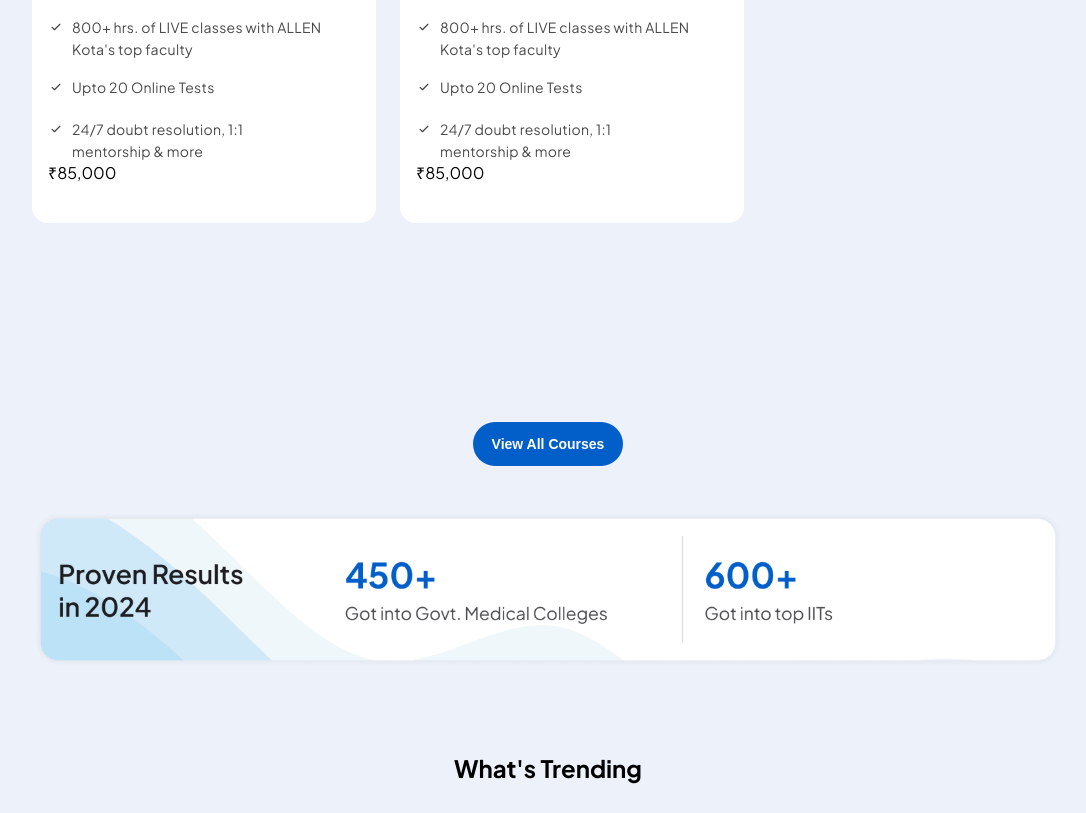
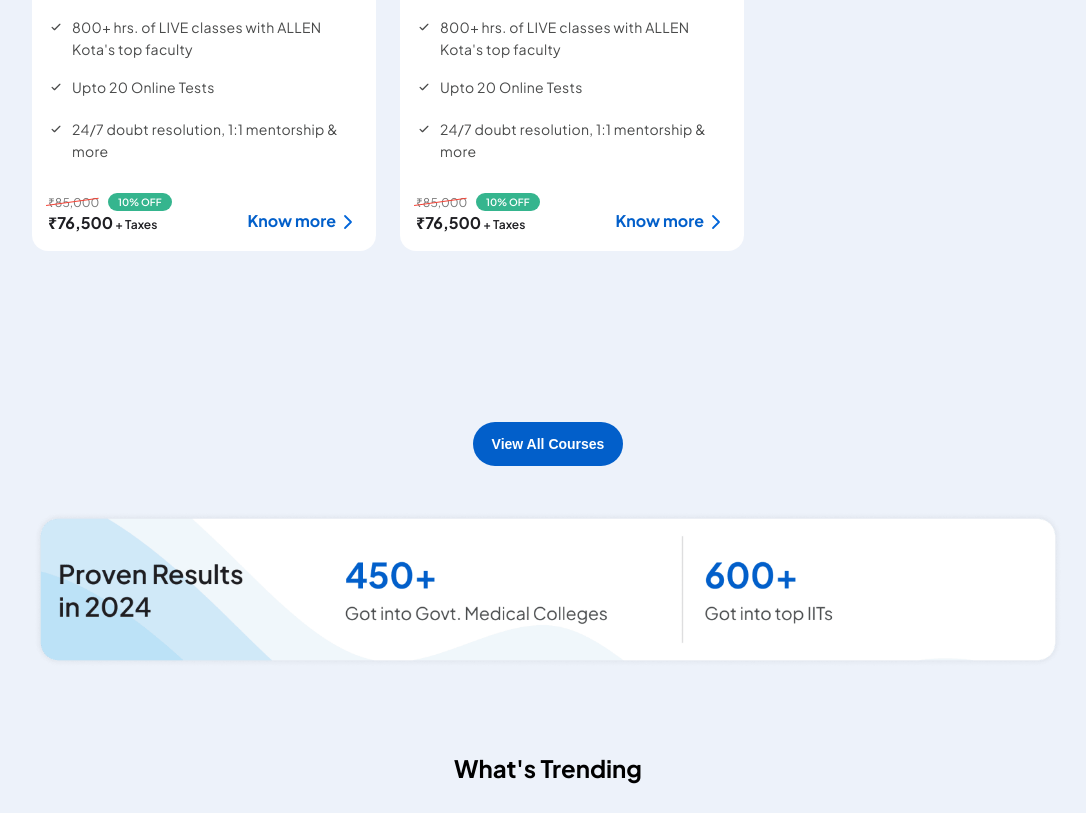
Before and after one commit to 22Arjun/Allen, a React (Vite) app: page / in a window 1280 px wide. Shown: the part 1282-2095 px from the top of the page, without its empty margins (92-1178 px from the left). Built offline with nearby package versions, Linux system fonts and the light colour scheme; a web font is replaced by a local one.

Commit message:
finishing positioning the Trending Courses Card"

```diff
--- a/src/components/BatchSelect.jsx
+++ b/src/components/BatchSelect.jsx
@@ -2,7 +2,7 @@ import React from 'react'
 
 export const BatchSelect = () => {
   return (
-    <div style={{width: '312px', height: '292.5px', padding: '1rem', position: 'relative', backgroundColor: 'white', borderRadius: '1rem'}}>
+    <div style={{width: '312px', height: '320.5px', padding: '1rem', position: 'relative', backgroundColor: 'white', borderRadius: '1rem'}}>
         <span style={{backgroundColor: '#F66A05', display: 'block', position: 'absolute', top: '1rem', right: '-.5rem', padding: '.25rem .75rem .25rem .625rem', color: 'white', lineHeight: '.875rem', borderTopRightRadius: '.375rem', borderTopLeftRadius: '.75rem', borderBottomLeftRadius: '.75rem'}}>
             <div style={{fontSize: '10px', fontWeight: '700', position: 'relative'}}>FINAL CHANCE: 10% OFF
                 <div style={{position: 'absolute', width: '0', height: '0', right: '-.75rem', bottom: '-.75rem', opacity: '.5', borderRight: '8px solid transparent', borderLeft: '8px solid transparent', borderTop: '8px solid #f66A05', transform: 'translate(2px, -2px) rotate(135deg) scale(0.72)'}}></div>
@@ -19,21 +19,21 @@ export const BatchSelect = () => {
             </div>
             <p style={{lineHeight: '1.5rem', marginTop: '0.75rem', fontWeight: 600, fontSize: '1rem', marginBottom: '0'}}>Nurture Online Courses</p>
             <p style={{fontSize: '.875rem', color: '#494a4a', fontWeight: 400, lineHeight: '1.375rem', margin: '4px 0 0 '}}>Target 2028</p>
-            <div style={{margin: '16px 0 0', display: 'flex', gap: '8px', paddingRight: '38px'}}>
+            <div style={{margin: '16px 0 0', display: 'flex', gap: '8px', paddingRight: '22px'}}>
                 <div>
                     <svg fill="none" height="22" viewBox="0 0 16 16" width="16" xmlns="http://www.w3.org/2000/svg"><mask height="22" id="mask0_7026_59778" maskUnits="userSpaceOnUse" width="16" x="0" y="0" style={{maskType: 'alpha'}}><path d="M0 0H16V16H0z" fill="#D9D9D9"></path></mask><g mask="url(#mask0_7026_59778)"><path d="M6.483 9.85l4.984-4.983a.584.584 0 01.85 0 .585.585 0 01.006.846l-5.406 5.42a.584.584 0 01-.85 0L3.683 8.75a.583.583 0 010-.85.586.586 0 01.85 0l1.95 1.95z" fill="#494A4A"></path></g></svg>
                 </div>
                 <p style={{fontSize: '.875rem', lineHeight: '1.375rem', color: '#494a4a', letterSpacing: '.0175rem', fontWeight: 400, margin: 0}}>800+ hrs. of LIVE classes with ALLEN Kota's top faculty</p>
             </div>
 
-            <div style={{margin: '16px 0 0', display: 'flex', gap: '8px', paddingRight: '38px'}}>
+            <div style={{margin: '16px 0 0', display: 'flex', gap: '8px', paddingRight: '22px'}}>
                 <div>
                     <svg fill="none" height="22" viewBox="0 0 16 16" width="16" xmlns="http://www.w3.org/2000/svg"><mask height="22" id="mask0_7026_59778" maskUnits="userSpaceOnUse" width="16" x="0" y="0" style={{maskType: 'alpha'}}><path d="M0 0H16V16H0z" fill="#D9D9D9"></path></mask><g mask="url(#mask0_7026_59778)"><path d="M6.483 9.85l4.984-4.983a.584.584 0 01.85 0 .585.585 0 01.006.846l-5.406 5.42a.584.584 0 01-.85 0L3.683 8.75a.583.583 0 010-.85.586.586 0 01.85 0l1.95 1.95z" fill="#494A4A"></path></g></svg>
                 </div>
                 <p style={{fontSize: '.875rem', lineHeight: '1.375rem', color: '#494a4a', letterSpacing: '.0175rem', fontWeight: 400, margin: 0}}>Upto 20 Online Tests</p>
             </div>
 
-            <div style={{margin: '16px 0 0', display: 'flex', gap: '8px', paddingRight: '38px'}}>
+            <div style={{margin: '16px 0 0', display: 'flex', gap: '8px', paddingRight: '22px'}}>
                 <div>
                     <svg fill="none" height="22" viewBox="0 0 16 16" width="16" xmlns="http://www.w3.org/2000/svg"><mask height="22" id="mask0_7026_59778" maskUnits="userSpaceOnUse" width="16" x="0" y="0" style={{maskType: 'alpha'}}><path d="M0 0H16V16H0z" fill="#D9D9D9"></path></mask><g mask="url(#mask0_7026_59778)"><path d="M6.483 9.85l4.984-4.983a.584.584 0 01.85 0 .585.585 0 01.006.846l-5.406 5.42a.584.584 0 01-.85 0L3.683 8.75a.583.583 0 010-.85.586.586 0 01.85 0l1.95 1.95z" fill="#494A4A"></path></g></svg>
                 </div>
@@ -41,15 +41,27 @@ export const BatchSelect = () => {
             </div>
 
         </div>
-        <div>
-            <div>
-                <span>
+        <div style={{marginTop: '2rem', position: 'relative'}}>
+            <div style={{display: 'flex'}}>
+                <span style={{fontSize: '.75rem', color: '#757575', position: 'relative'}}>
                     ₹85,000
-                    <span></span>
+                    <span style={{width: '53px', height: '1px', backgroundColor: '#f44336', transform: 'rotate(-8deg) translate(-52px, -12px)', display: 'inline-block' }}></span>
                 </span>
-                <span></span>
+                <span style={{backgroundColor: '#35B58E', padding: '2px 10px', color: 'white', borderRadius: '9999px', fontSize: '.625rem', lineHeight: '.875rem', fontWeight: '600', margin: 0, position: 'absolute', transform: 'translate(60px, -1px)'}}>10% OFF</span>
+            </div>
+            <div style={{marginTop: '2px'}}>
+                <h3 style={{lineHeight: '1.25rem', fontSize: '1rem', color: '#1e1e22', margin: 0, padding: 0}}>
+                    ₹76,500
+                    <label style={{fontSize: '12px', fontWeight: 600}}> + Taxes</label>
+                </h3>
+            </div>
+
+            <div style={{display: 'flex', position: 'absolute', top: 0, right: 0}}>
+                <h2 style={{fontSize: '16px', color: '#025FCA', cursor: 'pointer', margin: 0, display: 'flex', flexDirection: 'column', justifyContent: 'flex-end', marginBottom: '3px', zIndex: 1}}>Know more </h2>
+                <svg style={{marginTop: '16px', cursor: 'pointer', zIndex: 1}} fill={"none"} height={"24" }viewBox={"0 0 20 20"} width={"24"} xmlns={"http://www.w3.org/2000/svg"}><path d={"M7.5 15L12.5 10L7.5 5"} stroke={"#0266DA"} stroke-linecap={"round"} stroke-linejoin={"round"} stroke-width={"1.5"}></path></svg>
             </div>
         </div>
+
     </div>
   )
 }
```
